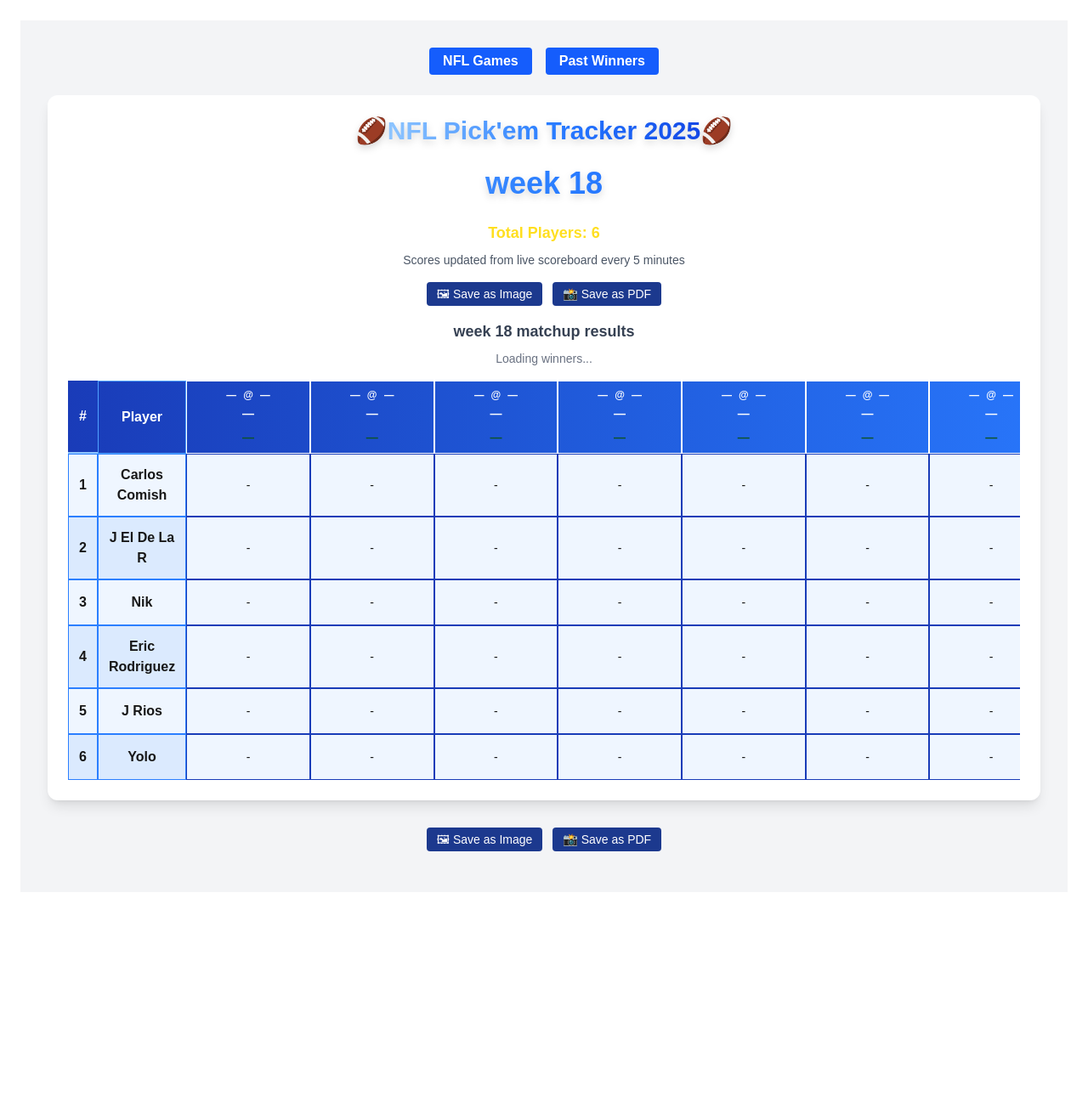
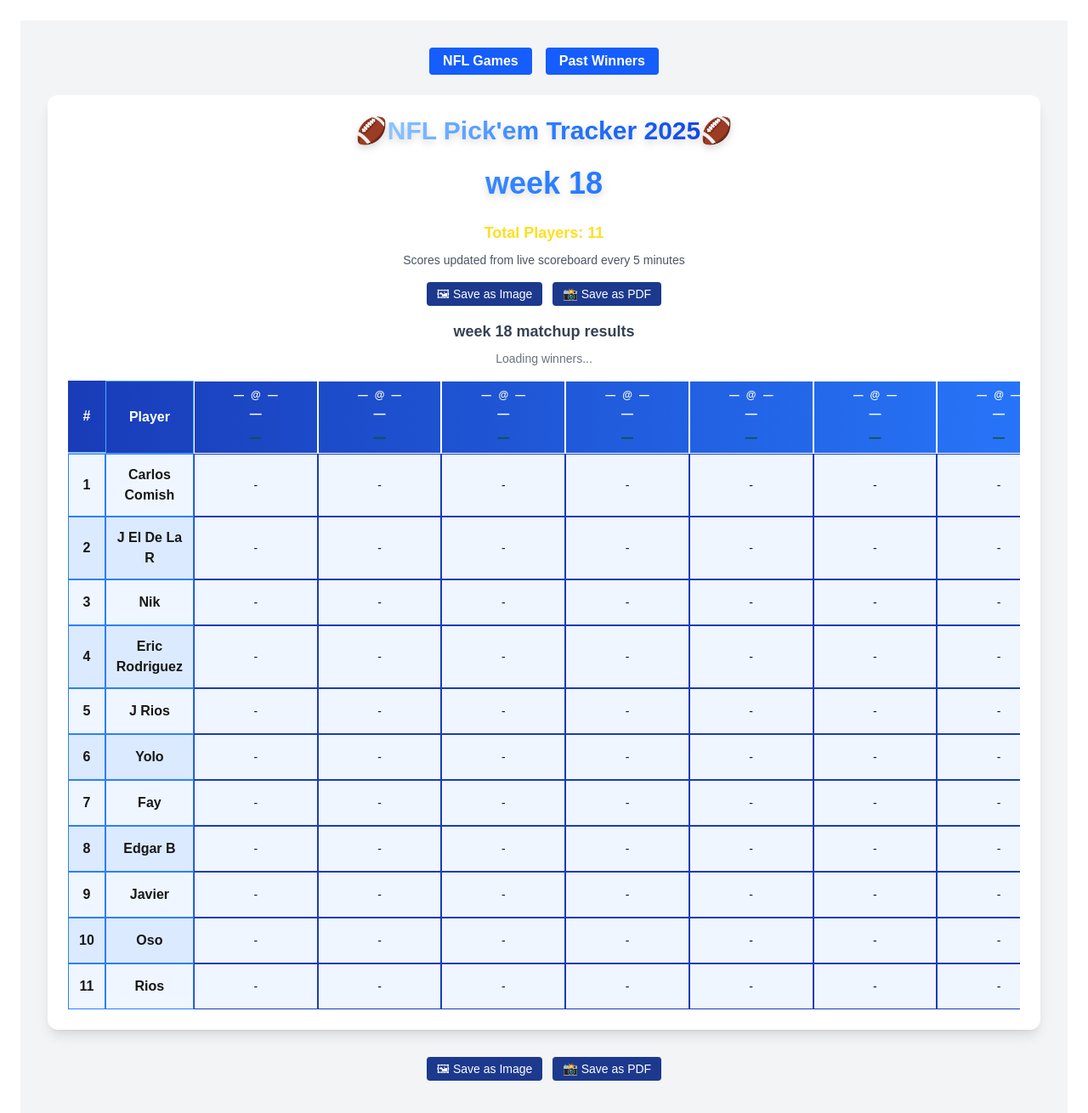
Before and after one commit to CarlosMartinezCM/pickEmTracker, a Next.js app: page / in a window 1280 px wide. Shown: the top 1310 px of the page at 85% size. Before the commit the page ends 1074 px from the top, so only its background shows below. Built offline with nearby package versions, Linux system fonts and the light colour scheme; no server answers.

Commit message:
Added more players for Week 18 Games

```diff
--- a/app/components/PickEmBoard.tsx
+++ b/app/components/PickEmBoard.tsx
@@ -76,6 +76,11 @@
   { name: "Eric Rodriguez", picks: ["-", "-", "-", "-", "-", "-", "-", "-", "-", "-", "-", "-", "-", "-", "-", "-"], tiebreaker: 0 },
   { name: "J Rios", picks: ["-", "-", "-", "-", "-", "-", "-", "-", "-", "-", "-", "-", "-", "-", "-", "-"], tiebreaker: 0 },
   { name: "Yolo", picks: ["-", "-", "-", "-", "-", "-", "-", "-", "-", "-", "-", "-", "-", "-", "-", "-"], tiebreaker: 0 },
+  { name: "Fay", picks: ["-", "-", "-", "-", "-", "-", "-", "-", "-", "-", "-", "-", "-", "-", "-", "-"], tiebreaker: 0 },
+  { name: "Edgar B", picks: ["-", "-", "-", "-", "-", "-", "-", "-", "-", "-", "-", "-", "-", "-", "-", "-"], tiebreaker: 0 },
+  { name: "Javier", picks: ["-", "-", "-", "-", "-", "-", "-", "-", "-", "-", "-", "-", "-", "-", "-", "-"], tiebreaker: 0 },
+  { name: "Oso", picks: ["-", "-", "-", "-", "-", "-", "-", "-", "-", "-", "-", "-", "-", "-", "-", "-"], tiebreaker: 0 },
+  { name: "Rios", picks: ["-", "-", "-", "-", "-", "-", "-", "-", "-", "-", "-", "-", "-", "-", "-", "-"], tiebreaker: 0 }
 ];
 
 // Helper: calculate correct/wrong
```
